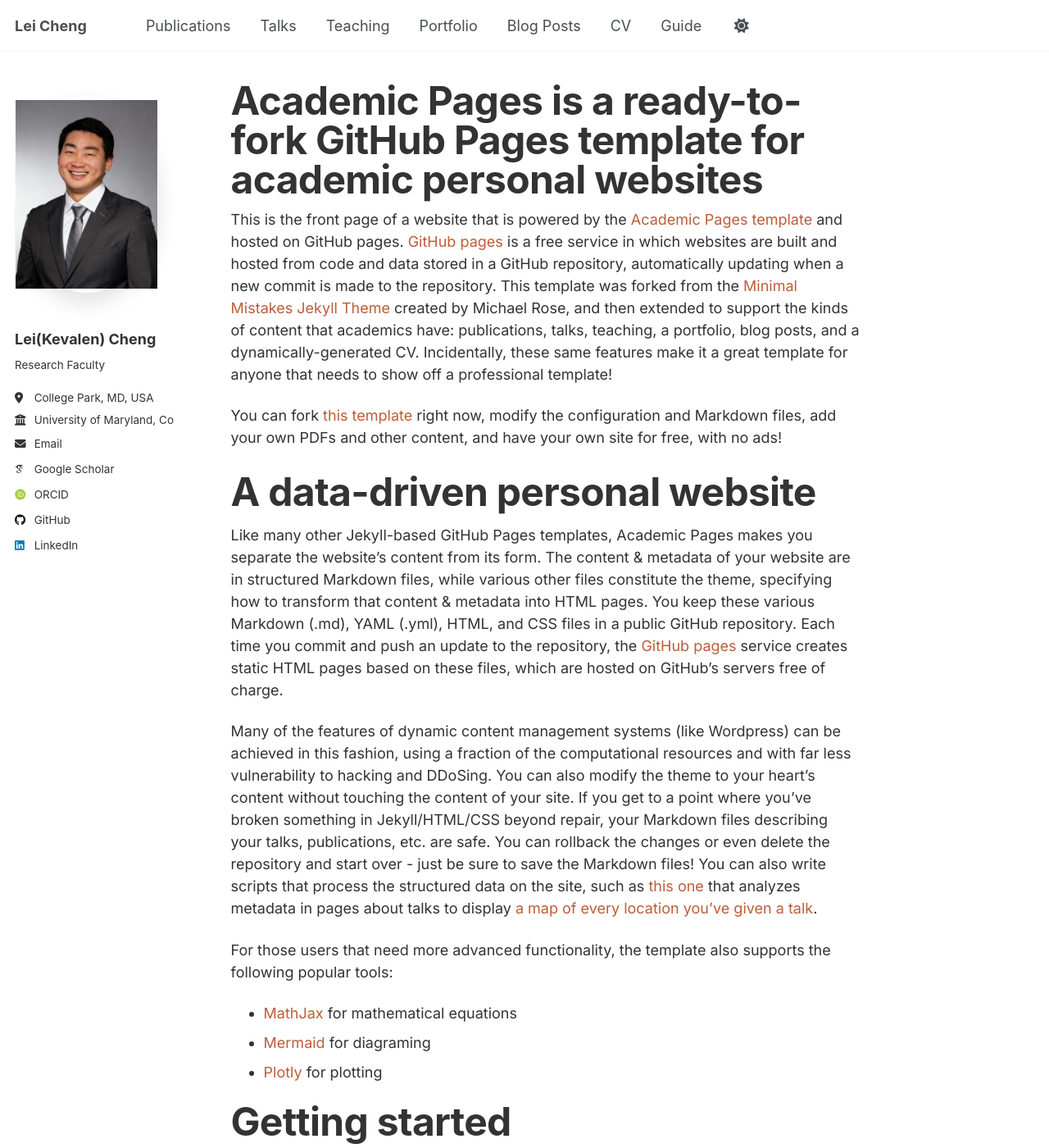
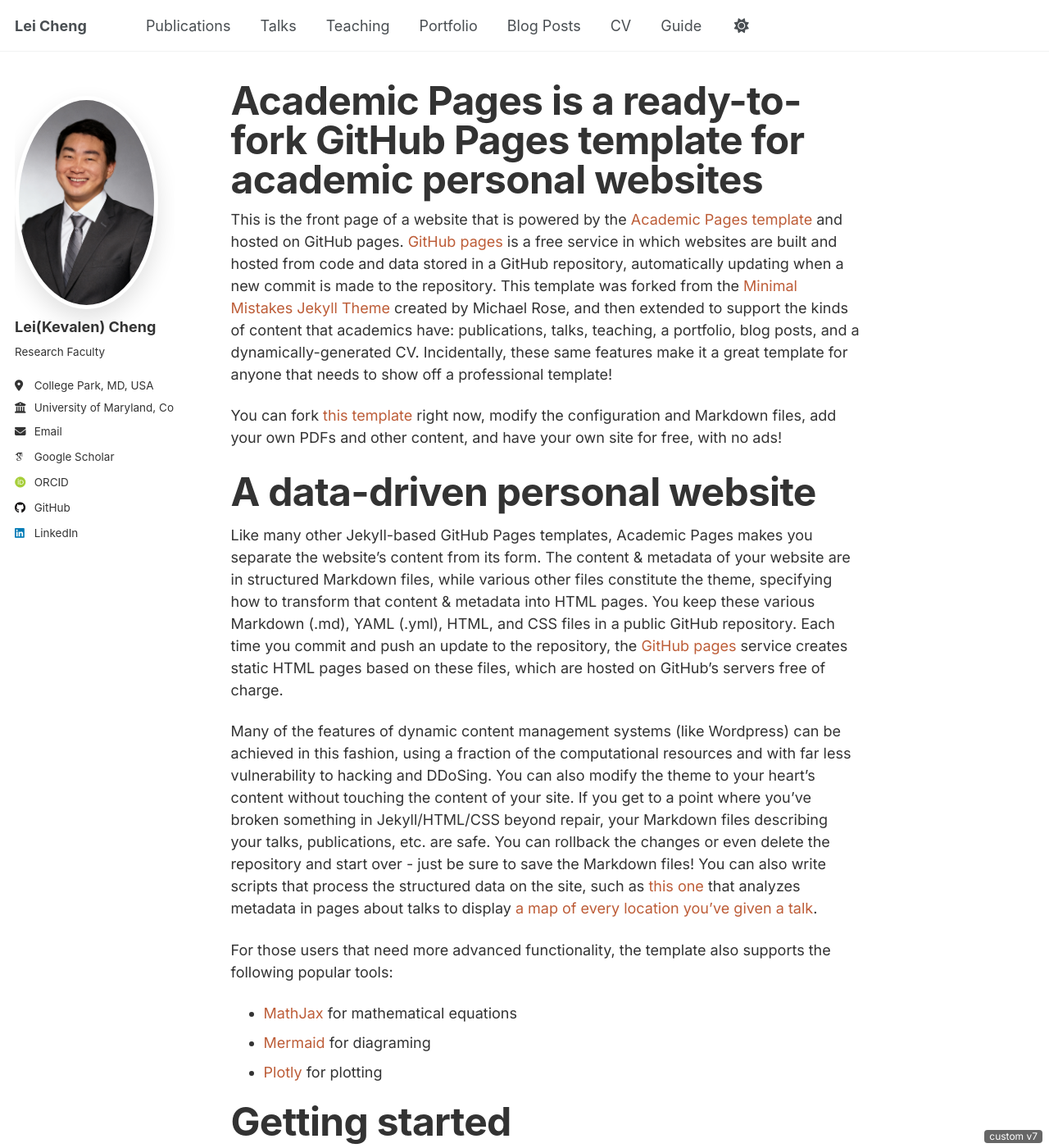
Before and after one commit to leicheng5/leicheng5.github.io, a Jekyll site: the page built from _pages/about.md, in a window 1280 px wide and 1400 px high. Shown: the whole window at 82% size. Built offline with Jekyll 4.4.1, drawn with Linux system fonts in a browser that asks for light colours; some web fonts are replaced; a script that is not in the unit is left out.

Commit message:
Update custom.css

```diff
--- a/assets/css/custom.css
+++ b/assets/css/custom.css
@@ -1,8 +1,8 @@
-/* ===== Base typography & layout ===== */
+/* ===== Base ===== */
 body {
   font-family: Inter, -apple-system, BlinkMacSystemFont, "Segoe UI", Roboto, Helvetica, Arial, "Apple Color Emoji", "Segoe UI Emoji", "Segoe UI Symbol", sans-serif;
-  color: #333333;
-  background-color: #ffffff;
+  color: #333;
+  background: #fff;
   -webkit-font-smoothing: antialiased;
   -moz-osx-font-smoothing: grayscale;
 }
@@ -14,93 +14,80 @@
   margin-bottom: 0.6rem;
 }
 
-/* ===== Link palette ===== */
-a,
-.page__content a,
-.archive__item-title a {
-  color: #bd5d38;
-  text-decoration: none;
-}
-a:hover,
-.page__content a:hover,
-.archive__item-title a:hover {
-  color: #824027;
-  text-decoration: underline;
-}
+/* Links (orange palette) */
+a, .page__content a, .archive__item-title a { color: #bd5d38; text-decoration: none; }
+a:hover, .page__content a:hover, .archive__item-title a:hover { color: #824027; text-decoration: underline; }
 
-/* Text selection */
-::selection { background-color: #ffb699; }
-::-moz-selection { background-color: #ffb699; }
+/* Selection */
+::selection { background: #ffb699; }
+::-moz-selection { background: #ffb699; }
 
-/* ===== Sidebar & avatar (clean, large, no ring) ===== */
+/* ===== Wider sidebar ===== */
 .sidebar,
-.page__inner-wrap > aside.sidebar {
-  max-width: 460px !important; /* widen to accommodate a large portrait */
-}
+.page__inner-wrap > aside.sidebar { max-width: 500px !important; }
 
-/* remove any gradient/pseudo ring that may exist */
+/* ===== Remove any avatar ring/pseudo elements ===== */
 .author__avatar:before,
 .author__avatar a:before { content: none !important; }
 
-.author__avatar,
-.sidebar .author__avatar {
-  position: relative !important;
-  display: inline-block !important;
-  margin-bottom: 1rem !important;
-  overflow: visible !important;
-}
-
-/* force circular avatar on all variants the theme may use */
+/* ===== BIG circular avatar (no ring) ===== */
+/* Target every variant Minimal Mistakes/academicpages uses */
+.author__profile .author__avatar img,
+.author__profile .author__avatar a img,
+.author__profile .author__avatar .u-photo,
+aside.sidebar .author__avatar img,
+aside.sidebar .author__avatar a img,
+aside.sidebar img.u-photo,
 .author__avatar img,
 .author__avatar a img,
 .author__avatar .u-photo {
-  width: 240px !important;          /* change to 260–280px if desired */
-  height: 240px !important;
+  width: 260px !important;           /* increase to 280px if you want larger */
+  height: 260px !important;
   display: block !important;
-  border-radius: 50% !important;    /* makes it a circle */
-  object-fit: cover !important;     /* fills the circle (will crop) */
-  object-position: 50% 50% !important; /* tweak focal point if needed */
-  border: 0 !important;             /* no border/ring */
+  border-radius: 50% !important;      /* circle mask */
+  object-fit: cover !important;       /* fill the circle */
+  object-position: 50% 45% !important;/* move focal point if needed */
+  border: 0 !important;               /* no ring */
   background: #fff !important;
   box-shadow: 0 12px 28px rgba(0,0,0,.12) !important;
 }
 
+/* Space between avatar and text */
+.author__avatar + .author__content { margin-top: 0.6rem !important; }
+
 /* Responsive downscale */
 @media (max-width: 640px) {
-  .sidebar,
-  .page__inner-wrap > aside.sidebar { max-width: 100% !important; }
+  .sidebar, .page__inner-wrap > aside.sidebar { max-width: 100% !important; }
+  .author__profile .author__avatar img,
+  .author__profile .author__avatar a img,
+  .author__profile .author__avatar .u-photo,
+  aside.sidebar .author__avatar img,
+  aside.sidebar .author__avatar a img,
+  aside.sidebar img.u-photo,
   .author__avatar img,
   .author__avatar a img,
   .author__avatar .u-photo {
-    width: 190px !important;
-    height: 190px !important;
+    width: 200px !important;
+    height: 200px !important;
   }
 }
 
-/* ===== Optional: code and blockquote polish ===== */
+/* ===== Optional polish ===== */
+.page { max-width: 1200px; }
 code {
   font-family: Consolas, "JetBrains Mono", ui-monospace, SFMono-Regular, Menlo, Monaco, Consolas, "Liberation Mono", "Courier New", monospace;
-  font-size: 0.9em;
-  padding: 2px 6px;
-  border-radius: 6px;
-  background-color: #f1f1f1;
-  color: #333;
+  font-size: 0.9em; padding: 2px 6px; border-radius: 6px;
+  background: #f1f1f1; color: #333;
 }
-.highlight, .highlighter-rouge {
-  background: #f7f7f7;
-  border-radius: 8px;
-  border-left: 4px solid #4a5568;
-  overflow: auto;
+.highlight, .highlighter-rouge { background: #f7f7f7; border-radius: 8px; border-left: 4px solid #4a5568; overflow: auto; }
+.highlight pre, .highlighter-rouge pre { padding: 0.9rem 1rem; margin: 0; }
+.page__content blockquote { border-left: 4px solid #e5e7eb; background: #fafafa; padding: 0.75rem 1rem; color: #444; border-radius: 6px; }
+
+/* ---- tiny badge so you can confirm CSS loaded ---- */
+html::after {
+  content: "custom v7";
+  position: fixed; right: 8px; bottom: 6px;
+  font: 12px/1 Inter, system-ui, sans-serif;
+  background: rgba(0,0,0,.6); color: #fff; padding: 2px 6px; border-radius: 4px;
+  z-index: 99999;
 }
-.highlight pre, .highlighter-rouge pre {
-  padding: 0.9rem 1rem;
-  margin: 0;
-}
-.page { max-width: 1200px; }
-.page__content blockquote {
-  border-left: 4px solid #e5e7eb;
-  background: #fafafa;
-  padding: 0.75rem 1rem;
-  color: #444;
-  border-radius: 6px;
-}
```
